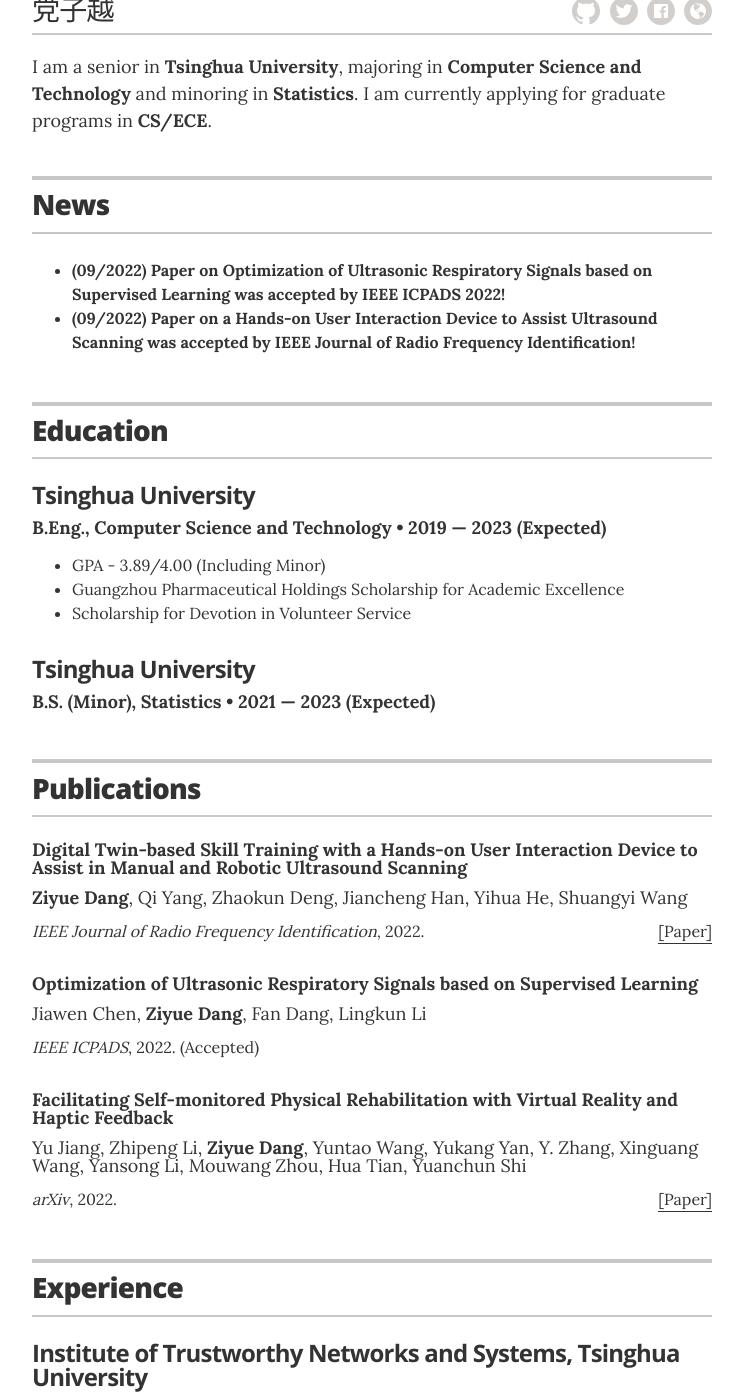
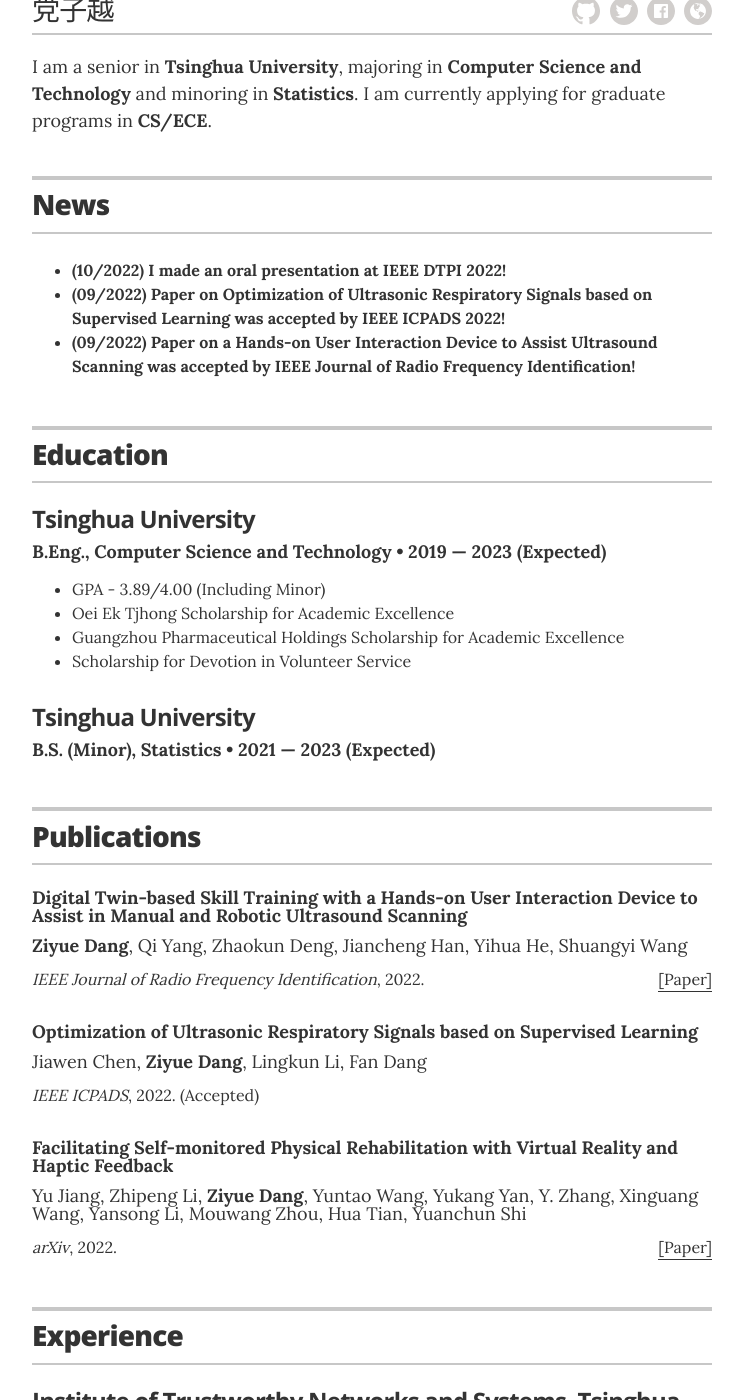
Before and after one commit to Syldavian/Syldavian.github.io, a Jekyll site: the page built from index.html, in a window 1280 px wide and 1400 px high, scrolled down 225 px. Shown: the whole window, without its empty margins (268-1011 px from the left). Built offline with Jekyll 4.4.1, drawn with Linux system fonts in a browser that asks for light colours; some of the changed text lies outside the part shown.

Commit message:
Renew resume

```diff
--- a/_data/education.yml
+++ b/_data/education.yml
@@ -4,6 +4,7 @@
   year: 2019 &mdash; 2023 (Expected)
   awards:
     - award: GPA - 3.89/4.00 (Including Minor)
+    - award: Oei Ek Tjhong Scholarship for Academic Excellence
     - award: Guangzhou Pharmaceutical Holdings Scholarship for Academic Excellence
     - award: Scholarship for Devotion in Volunteer Service
   summary:
--- a/_data/experience.yml
+++ b/_data/experience.yml
@@ -3,7 +3,7 @@
 - company: Institute of Trustworthy Networks and Systems, Tsinghua University
   position: Student Research Intern (advised by Prof. Yunhao Liu)
   duration: Apr, 2022 &mdash; Present
-  summary: <ul class="resume-item-list"><li>Implemented teleconferencing sentiment classification, scent generation workflow and audio panning workflow in the project <b>"An Information Theory Model Induced Teleconferencing System Design"</b>, and a paper was submitted to <b>ACM CHI 2023</b> (3rd author).</li><li>Helped to collect respiratory data for participants and determine metrics for evaluation in the project <b>"Optimization of Ultrasonic Respiratory Signals based on Supervised Learning"</b>, and a paper was accepted by <b>IEEE ICPADS 2022</b> (2nd author).</li></ul>
+  summary: <ul class="resume-item-list"><li>Implemented teleconferencing sentiment classification, scent generation workflow and audio panning workflow in the project <b>"An Information Theory Model Induced Teleconferencing System Design"</b>, and a paper was submitted to <b>ACM CHI 2023</b> (3rd author), currently at revise and resubmit phase.</li><li>Helped to collect respiratory data for participants and determine metrics for evaluation in the project <b>"Optimization of Ultrasonic Respiratory Signals based on Supervised Learning"</b>, and a paper was accepted by <b>IEEE ICPADS 2022</b> (2nd author).</li></ul>
 
 # Director of Digital Stratgy
 - company: Institute of Automation, Chinese Academy of Sciences
--- a/_data/links.yml
+++ b/_data/links.yml
@@ -1,4 +1,7 @@
 # links
+- url: "#"
+  description: (10/2022) I made an oral presentation at IEEE DTPI 2022!
+
 - url: "#"
   description: (09/2022) Paper on Optimization of Ultrasonic Respiratory Signals based on Supervised Learning was accepted by IEEE ICPADS 2022!
 
--- a/_data/recognitions.yml
+++ b/_data/recognitions.yml
@@ -6,7 +6,7 @@
   url: https://ieeexplore.ieee.org/abstract/document/9881585/
 
 - title: Optimization of Ultrasonic Respiratory Signals based on Supervised Learning
-  authors: Jiawen Chen, <b>Ziyue Dang</b>, Fan Dang, Lingkun Li
+  authors: Jiawen Chen, <b>Ziyue Dang</b>, Lingkun Li, Fan Dang
   from: IEEE ICPADS
   year: 2022. (Accepted)
   #url:
```
